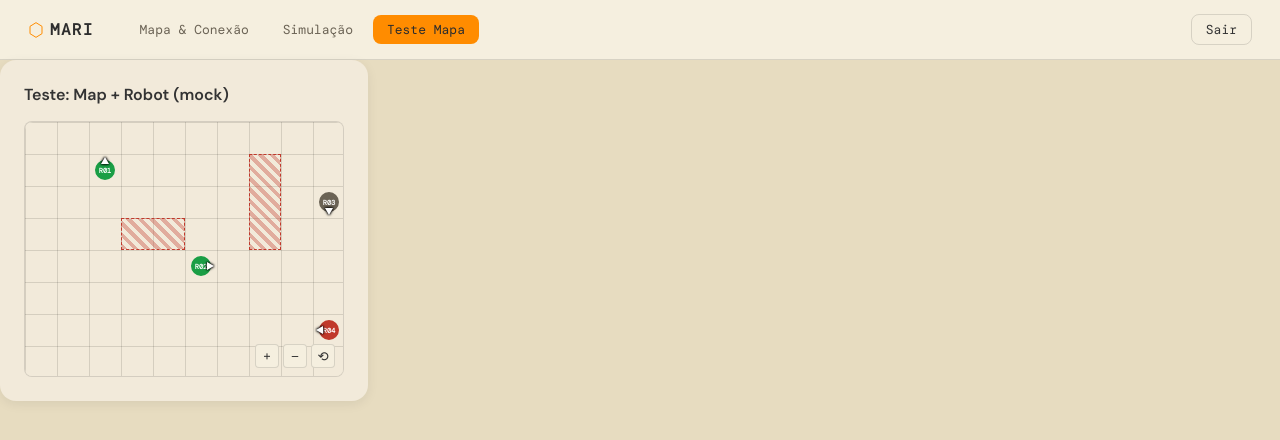
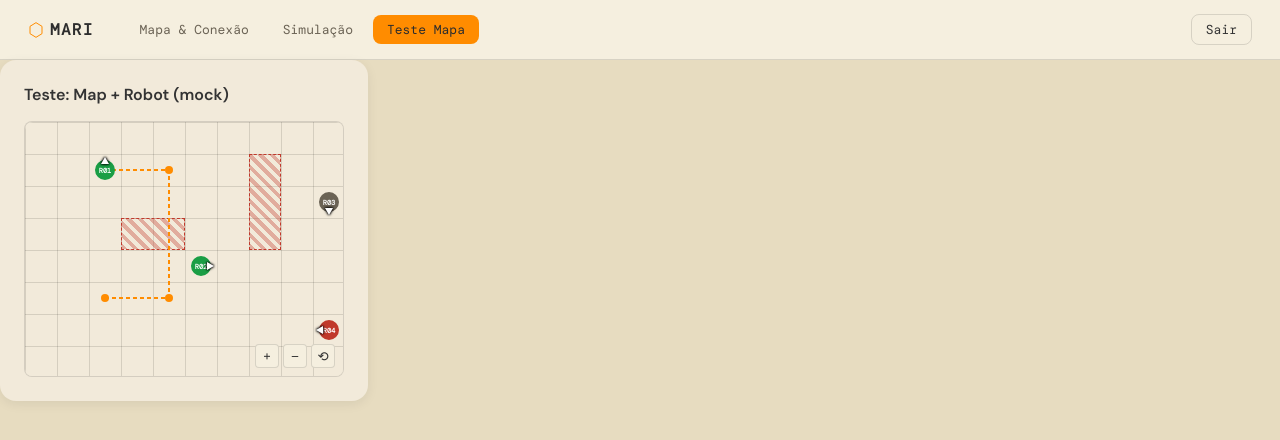
Before and after one commit to Lucas-O-S/TCC_Swarm_Robots, a React (Vite) app in the folder Frontend/: page /mapa-teste in a window 1280 px wide. Shown: the top 440 px of the page. Built offline with nearby package versions, Linux system fonts and the light colour scheme.

Commit message:
feat: add RobotPath component for visualizing robot paths on the map

```diff
--- /dev/null
+++ b/Frontend/src/components/RobotPath/RobotPath.module.css
@@ -0,0 +1,8 @@
+.path {
+  position: absolute;
+  inset: 0;
+  width: 100%;
+  height: 100%;
+  pointer-events: none;
+  overflow: visible;
+}
--- /dev/null
+++ b/Frontend/src/components/RobotPath/RobotPath.tsx
@@ -0,0 +1,43 @@
+import type { TaskWaypointModel } from '../../model/Task.Model';
+import styles from './RobotPath.module.css';
+
+interface RobotPathProps {
+  points: TaskWaypointModel[];
+  cellSize: number;
+  color?: string;
+  className?: string;
+}
+
+// Rota planejada do robô (TaskModel.waypoints, src/model/Task.Model.ts)
+// desenhada sobre o <Map>: um ponto por parada (<circle>) ligado por uma
+// linha tracejada (<polyline>). x/y do TaskWaypointModel são célula do grid
+// (mesma convenção de ObstaclesModel.startPointX/Y), não mm — por isso usam
+// cellSize igual <Obstacle>/<Robot>. É um overlay do tamanho do mapa
+// inteiro, por isso não recebe left/top como os outros — quem posiciona
+// cada ponto é a lista `points`, não quem usa o componente.
+export function RobotPath({ points, cellSize, color = 'var(--color-orange)', className = '' }: RobotPathProps) {
+  if (points.length === 0) return null;
+
+  const ordered = [...points].sort((a, b) => a.orderIndex - b.orderIndex);
+  const pixelPoints = ordered.map((p) => ({
+    x: p.x * cellSize + cellSize / 2,
+    y: p.y * cellSize + cellSize / 2,
+  }));
+
+  return (
+    <svg className={`${styles.path} ${className}`}>
+      {pixelPoints.length > 1 && (
+        <polyline
+          points={pixelPoints.map((p) => `${p.x},${p.y}`).join(' ')}
+          fill="none"
+          stroke={color}
+          strokeWidth={2}
+          strokeDasharray="4 3"
+        />
+      )}
+      {pixelPoints.map((p, index) => (
+        <circle key={index} cx={p.x} cy={p.y} r={4} fill={color} />
+      ))}
+    </svg>
+  );
+}
--- a/Frontend/src/screens/map-test/MapTestScreen.tsx
+++ b/Frontend/src/screens/map-test/MapTestScreen.tsx
@@ -3,7 +3,9 @@ import { Card } from '../../components/Card/Card';
 import { Robot } from '../../components/Robot/RobotProp';
 import { Obstacle } from '../../components/Obstacle/Obstacle';
 import { MapCanvas } from '../../components/MapCanvas/MapCanvas';
+import { RobotPath } from '../../components/RobotPath/RobotPath';
 import type { MapModel } from '../../model/Map.Model';
+import type { TaskWaypointModel } from '../../model/Task.Model';
 import styles from './MapTestScreen.module.css';
 
 const CELL_SIZE = 32;
@@ -56,10 +58,25 @@ interface MockRobot {
   row: number;
   /** Graus, 0° = pra cima — mesma convenção do `theta` do simulador. */
   direction: number;
+  /** Rota planejada (TaskModel.waypoints) — x/y aqui são célula do grid, não mm. */
+  path?: TaskWaypointModel[];
 }
 
 const MOCK_ROBOTS: MockRobot[] = [
-  { id: '1', label: 'R01', status: RobotStatus.Active, col: 2, row: 1, direction: 0 },
+  {
+    id: '1',
+    label: 'R01',
+    status: RobotStatus.Active,
+    col: 2,
+    row: 1,
+    direction: 0,
+    path: [
+      { orderIndex: 0, x: 2, y: 1 },
+      { orderIndex: 1, x: 4, y: 1 },
+      { orderIndex: 2, x: 4, y: 5 },
+      { orderIndex: 3, x: 2, y: 5 },
+    ],
+  },
   { id: '2', label: 'R02', status: RobotStatus.Active, col: 5, row: 4, direction: 90 },
   { id: '3', label: 'R03', status: RobotStatus.Inactive, col: 9, row: 2, direction: 180 },
   { id: '4', label: 'R04', status: RobotStatus.Lost, col: 9, row: 6, direction: 270 },
@@ -86,6 +103,9 @@ export function MapTestScreen() {
             }}
           />
         ))}
+        {MOCK_ROBOTS.filter((robot) => robot.path).map((robot) => (
+          <RobotPath key={robot.id} points={robot.path!} cellSize={CELL_SIZE} />
+        ))}
         {MOCK_ROBOTS.map((robot) => (
           <Robot
             key={robot.id}
```
